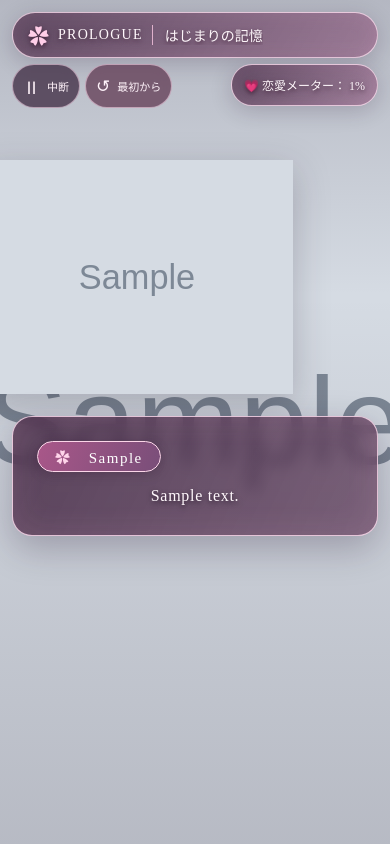
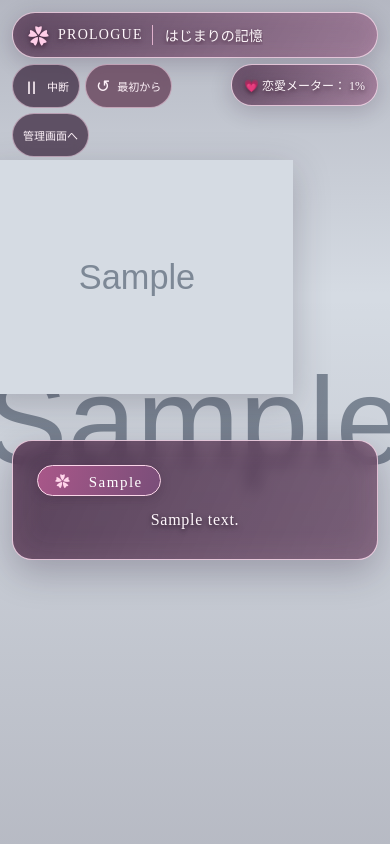
Before and after one commit to yuto-nabetani/techbase-m7, a PHP site: page /game.php in a window 390 px wide. Run offline with PHP 8.4, Linux system fonts and the light colour scheme; the visitor is signed in with stand-in values (Sample User, id 1); tables that the repository leaves empty hold one stand-in row (values such as "Sample post"); grey boxes marked "Sample" are stand-in pictures.

Commit message:
adminの設定

```diff
--- a/admin.php
+++ b/admin.php
@@ -306,7 +306,7 @@ $filtered = array_values(array_filter($scenes, static function ($row) use ($quer
     <meta charset="UTF-8">
     <meta name="viewport" content="width=device-width, initial-scale=1">
     <title><?= h($views[$view]) ?> | ゲーム管理</title>
-    <link rel="stylesheet" href="css/admin.css?v=20261012-1">
+    <link rel="stylesheet" href="css/admin.css?v=20261012-navigation">
 </head>
 <body>
 <a class="skip-link" href="#main">本文へ移動</a>
@@ -321,7 +321,7 @@ $filtered = array_values(array_filter($scenes, static function ($row) use ($quer
     <div class="sidebar-bottom"><span class="admin-avatar" aria-hidden="true">A</span><div><strong><?= h($admin['username'] ?? '') ?></strong><small>管理者としてログイン中</small></div></div>
 </aside>
 <main id="main" class="main">
-    <header class="page-header"><div><p class="eyebrow">FIRST KISS / ADMIN</p><h1><?= h($views[$view]) ?></h1></div><a class="button secondary" href="index.php">トップページへ ↗</a></header>
+    <header class="page-header"><div><p class="eyebrow">FIRST KISS / ADMIN</p><h1><?= h($views[$view]) ?></h1></div><div class="header-actions"><a class="button" href="game.php">ゲームへ ↗</a><a class="button secondary" href="index.php">トップページへ ↗</a></div></header>
     <?php if ($flash): ?><div class="notice success" role="status"><?= h($flash) ?></div><?php endif; ?>
     <?php if ($errors): ?><div class="notice error" role="alert"><strong>保存されていません</strong><?php foreach ($errors as $message): ?><p><?= h($message) ?></p><?php endforeach; ?></div><?php endif; ?>
     <?php if ($fatal): ?><div class="notice error" role="alert"><?= h($fatal) ?></div>
--- a/css/admin.css
+++ b/css/admin.css
@@ -180,3 +180,6 @@ td { font-size: 13px; }
   .choice-card { padding-inline: 14px; }
   input:not([type="hidden"]), select, textarea { font-size: 16px; }
 }
+/* 管理画面とゲームを往復するナビゲーション */
+.page-header { flex-wrap: wrap; }
+.header-actions { display: flex; gap: 10px; flex-wrap: wrap; }
--- a/css/game.css
+++ b/css/game.css
@@ -205,3 +205,19 @@ a:focus-visible, button:focus-visible { outline: 3px solid #fff2bc; outline-offs
   }
   .prologue-box .story-text { font-size: 17.6px; line-height: 1.9; }
 }
+
+/* 管理者だけに表示する管理画面への入口 */
+@media (max-width: 620px) {
+  .has-admin-access .game-controls {
+    display: grid;
+    grid-template-columns: max-content max-content;
+  }
+  .admin-return-button { grid-column: 1 / -1; justify-self: start; }
+  .has-admin-access .dialogue-box {
+    max-height: min(49%, calc(100% - var(--top) - var(--bottom) - 158px));
+  }
+  .has-admin-access .dialogue-box.prologue-box {
+    top: calc(var(--top) + 158px);
+    max-height: calc(100% - var(--top) - var(--bottom) - 158px);
+  }
+}
--- a/game.php
+++ b/game.php
@@ -474,6 +474,19 @@ if (
     );
 }
 
+// 管理画面への入口は、ログイン情報と現在のDB権限の両方で判定する。
+$showAdminLink = false;
+if (isset($_SESSION['role']) && $_SESSION['role'] === 'admin') {
+    try {
+        $adminAccess = $pdo->prepare('SELECT role FROM users WHERE id = ?');
+        if ($adminAccess && $adminAccess->execute([$_SESSION['user_id']])) {
+            $showAdminLink = $adminAccess->fetchColumn() === 'admin';
+        }
+    } catch (PDOException $e) {
+        error_log('game admin access: ' . $e->getMessage());
+    }
+}
+
 // 表示専用の設定。セッション・文章送り・選択結果は変更しない。
 $assetReplacements = [
     'miyu.png' => 'images/characters/miyu-v2.png',
@@ -537,7 +550,7 @@ if ($isPrologue) {
 
     <link
         rel="stylesheet"
-        href="css/game.css?v=20261012-trueend4"
+        href="css/game.css?v=20261012-navigation"
     >
 
 </head>
@@ -547,7 +560,7 @@ if ($isPrologue) {
 
 
 <main
-    class="game-screen"
+    class="game-screen<?= $showAdminLink ? ' has-admin-access' : '' ?>"
     style="
         background-image: url('<?= htmlspecialchars(
             $backgroundImage,
@@ -585,6 +598,10 @@ if ($isPrologue) {
             <span class="control-icon" aria-hidden="true">↺</span>
             <span>最初から</span>
         </a>
+
+        <?php if ($showAdminLink): ?>
+            <a href="admin.php" class="control-button admin-return-button">管理画面へ</a>
+        <?php endif; ?>
 
     </nav>
 
```
